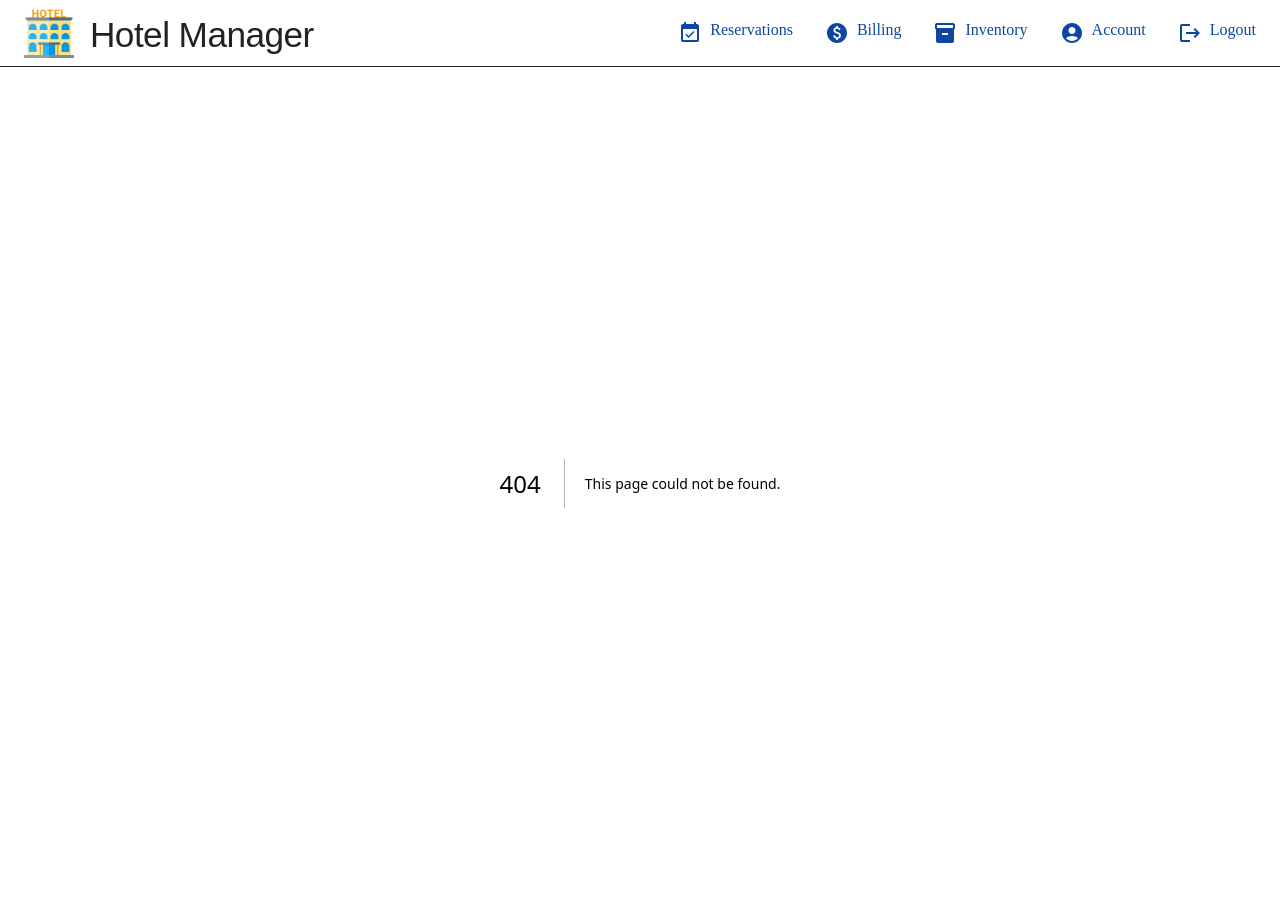
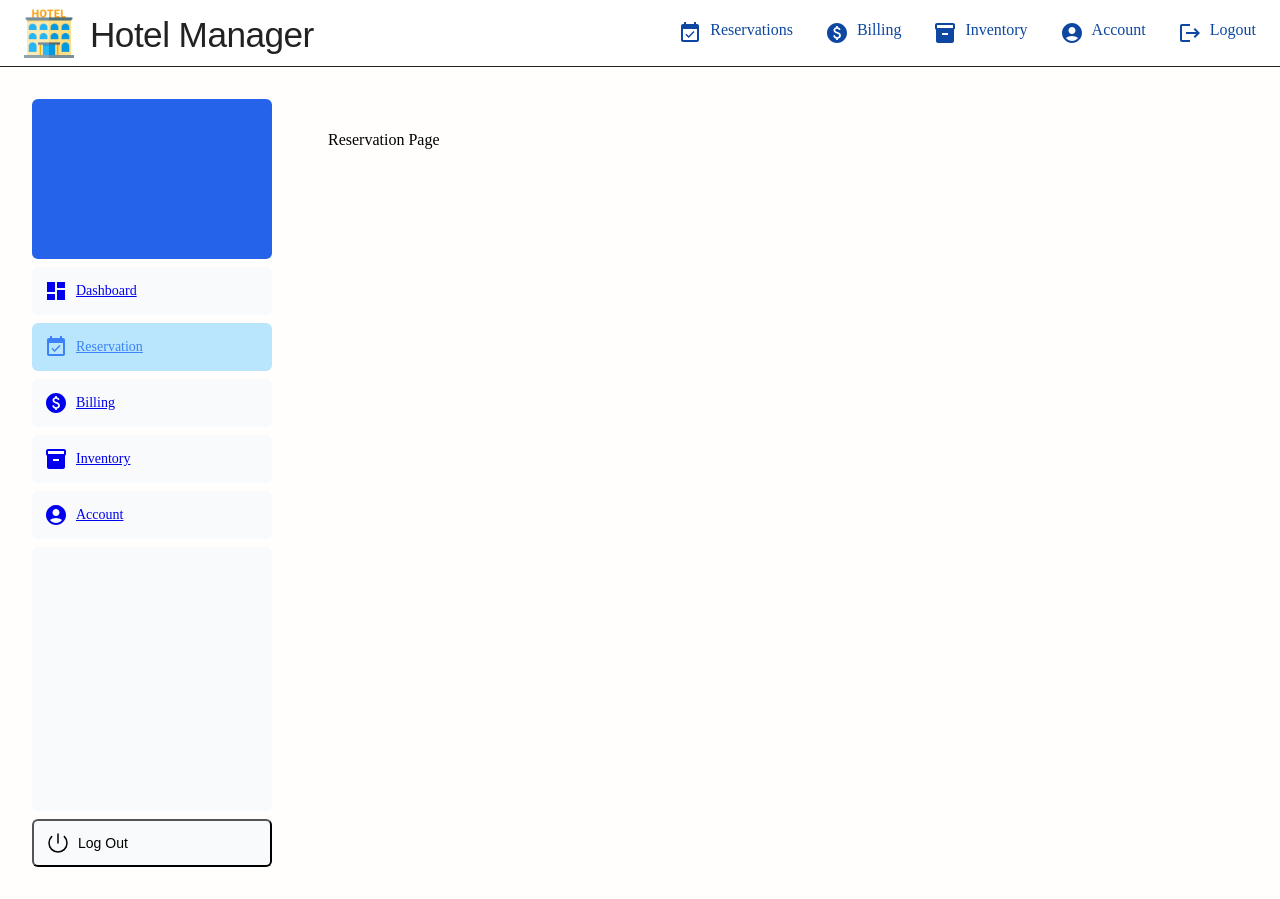
Before and after one commit to nayefab2002/cis-375-proj-2024-03-ui, a Next.js app: page /Dashboard/Reservation in a window 1280 px wide. Before the commit this address had no page. Built offline with nearby package versions, Linux system fonts and the light colour scheme; a web font is replaced by a local one.

Commit message:
SideNavigation added

```diff
--- a/app/UI/login_form.tsx
+++ b/app/Components/login_form.tsx
@@ -1,10 +1,11 @@
-import { lusitana } from '@/app/UI/fonts';
+import { lusitana } from '@/public/fonts';
 import {
   AtSymbolIcon,
   KeyIcon,
   ExclamationCircleIcon,
 } from '@heroicons/react/24/outline';
 import { ArrowRightIcon } from '@heroicons/react/20/solid';
+import Button from '@mui/material/Button';
 
 
 export default function LoginForm() {
@@ -66,8 +67,8 @@ export default function LoginForm() {
 
 function LoginButton() {
   return (
-    <button className="flex mt-6 w-35 gap-5 self-start rounded-lg bg-blue-500 px-3 py-2 text-sm font-medium text-white transition-colors hover:bg-blue-400 md:text-base">
+    <Button className="flex mt-6 w-35 gap-5 self-start rounded-lg bg-blue-500 px-3 py-2 text-sm font-medium text-white transition-colors hover:bg-blue-400 md:text-base">
       Log in <ArrowRightIcon className="ml-auto h-5 w-5 text-gray-50" />
-    </button>
+    </Button>
   );
 }
--- /dev/null
+++ b/app/Dashboard/Account/page.tsx
@@ -0,0 +1,5 @@
+
+
+export default function Page() {
+    return <p>Account Page</p>;
+  }
--- /dev/null
+++ b/app/Dashboard/Billing/page.tsx
@@ -0,0 +1,5 @@
+
+
+export default function Page() {
+    return <p>Billing Page</p>;
+  }
--- /dev/null
+++ b/app/Dashboard/Inventory/page.tsx
@@ -0,0 +1,5 @@
+
+
+export default function Page() {
+    return <p>Inventory Page</p>;
+  }
--- /dev/null
+++ b/app/Dashboard/Reservation/page.tsx
@@ -0,0 +1,5 @@
+
+
+export default function Page() {
+    return <p>Reservation Page</p>;
+  }
--- /dev/null
+++ b/app/Dashboard/layout.tsx
@@ -0,0 +1,12 @@
+import SideNavigation from "@/app/Utils/sideNav";
+
+export default function Layout({ children }: { children: React.ReactNode }) {
+  return (
+    <div className="flex h-screen flex-col md:flex-row md:overflow-hidden">
+      <div className="w-full flex-none md:w-64">
+        <SideNavigation />
+      </div>
+      <div className="flex-grow p-6 md:overflow-y-auto md:p-12">{children}</div>
+    </div>
+  );
+}
--- /dev/null
+++ b/app/Dashboard/page.tsx
@@ -0,0 +1,6 @@
+
+
+
+export default function DashBoardPage() {
+    return <p>Dashboard Page</p>;
+  }
--- /dev/null
+++ b/app/Utils/nav_links.tsx
@@ -0,0 +1,43 @@
+'use client';
+import { AccessAlarm, ThreeDRotation,AccountCircle, Dashboard, Paid, EventAvailable,Inventory } from '@mui/icons-material';
+import Link from 'next/link';
+import { usePathname } from 'next/navigation';
+import clsx from 'clsx';
+
+const navLinks = [
+    { name: 'Dashboard', href: '/Dashboard', icon: Dashboard },
+    {
+        name: 'Reservation',
+        href: '/Dashboard/Reservation',
+        icon: EventAvailable,
+    },
+    { name: 'Billing', href: '/Dashboard/Billing', icon: Paid },
+    { name: 'Inventory', href: '/Dashboard/Inventory', icon: Inventory },
+    { name: 'Account', href: '/Dashboard/Account', icon: AccountCircle },
+]
+
+export default function NavigationLinks() {
+    const pathName = usePathname();
+    return (
+        <>
+            {
+                navLinks.map((link) => {
+                    const LinkIcon = link.icon;
+                    return (
+                        <Link href={link.href} key={link.name} className={clsx(
+                            "flex h-[48px] grow items-center justify-center gap-2 rounded-md bg-gray-50 p-3 text-sm font-medium hover:bg-sky-100 hover:text-blue-600 md:flex-none md:justify-start md:p-2 md:px-3",
+                            {
+                                "bg-sky-200 text-blue-500": pathName == link.href
+                            }
+                        )}>
+                            <LinkIcon className='w-6' />
+                            <p className='hidden md:block'>{link.name}</p>
+
+
+                        </Link>
+                    );
+                })}
+        </>
+
+    );
+}
--- /dev/null
+++ b/app/Utils/sideNav.tsx
@@ -0,0 +1,28 @@
+import Link from "next/link";
+import NavigationLinks from "./nav_links";
+import { PowerIcon } from "@heroicons/react/24/outline";
+
+
+export default function SideNavigation() {
+    return (
+        <div className="flex h-full flex-col px-3 py-4 md:px-2">
+            <Link
+                className="mb-2 flex h-20 items-end justify-start rounded-md bg-blue-600 p-4 md:h-40"
+                href="/"
+            >
+                <div className="w-32 text-white md:w-40">
+                </div>
+            </Link>
+            <div className="flex grow flex-row justify-between space-x-2 md:flex-col md:space-x-0 md:space-y-2">
+                <NavigationLinks />
+                <div className="hidden h-auto w-full grow rounded-md bg-gray-50 md:block"></div>
+                <form>
+                    <button className="flex h-[48px] w-full grow items-center justify-center gap-2 rounded-md bg-gray-50 p-3 text-sm font-medium hover:bg-sky-100 hover:text-blue-600 md:flex-none md:justify-start md:p-2 md:px-3">
+                        <PowerIcon className="w-6" />
+                        <div className="hidden md:block">Log Out</div>
+                    </button>
+                </form>
+            </div>
+        </div>
+    );
+}
--- a/package.json
+++ b/package.json
@@ -22,8 +22,7 @@
     "lodash": "^4.17.21",
     "next": "14.1.3",
     "react": "^18",
-    "react-dom": "^18",
-    "@heroicons/react": "^2.0.18"
+    "react-dom": "^18"
   },
   "devDependencies": {
     "@types/lodash": "^4.17.0",
```
Also changed, not shown: public/fonts.ts (renamed from app/UI/fonts.ts), 1 other file (tests, documents, lock files or other folders).
